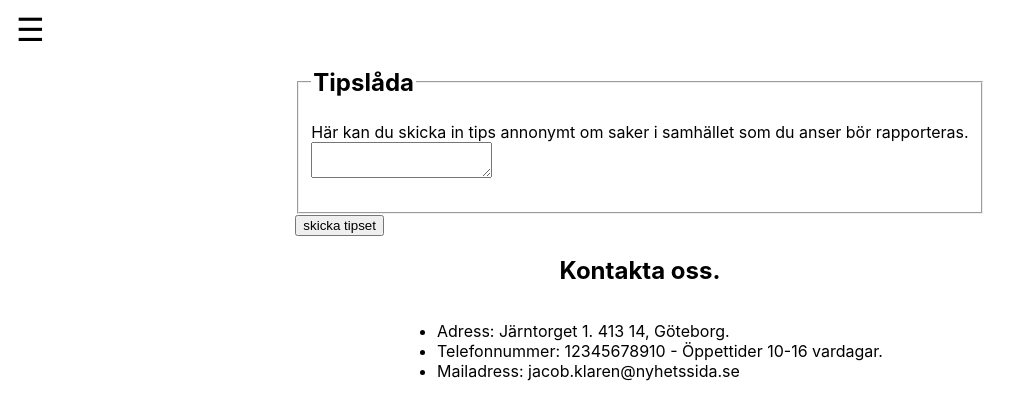
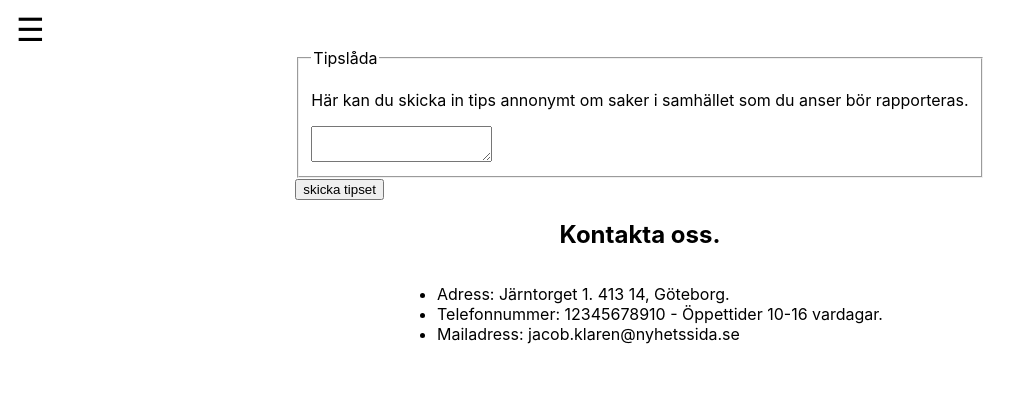
Before and after one commit to Gusben95/Nyheter, a React (Create React App) app in the folder client/: page /kontakt in a window 1280 px wide. Shown: the top 420 px of the page, without its empty margins (0-1028 px from the left). Built offline with nearby package versions, Linux system fonts and the light colour scheme; no server answers.

Commit message:
restructure contact with indents

```diff
--- a/client/src/views/Contact/Contact.jsx
+++ b/client/src/views/Contact/Contact.jsx
@@ -6,28 +6,20 @@ export default function Contact() {
     <div className={styles.contactPage}>
         <div className={styles.tips}>
           <fieldset>
-        <legend><h2>Tipslåda</h2></legend>
-				Här kan du skicka in tips annonymt om saker i samhället som du anser bör rapporteras. <br/>
+            <legend>Tipslåda</legend>
+            <p>Här kan du skicka in tips annonymt om saker i samhället som du anser bör rapporteras.</p>
             <div className={styles.tipsRuta}>
               <textarea />
             </div>
-
-        <br/>
           </fieldset>
           <button>skicka tipset</button>
         </div>
 
         <h2>Kontakta oss. </h2>
         <ul>
-            <li>
-                Adress: Järntorget 1. 413 14, Göteborg.
-            </li>
-            <li>
-                Telefonnummer: 12345678910 - Öppettider 10-16 vardagar.
-            </li>
-            <li>
-                Mailadress: jacob.klaren@nyhetssida.se
-            </li>
+          <li>Adress: Järntorget 1. 413 14, Göteborg.</li>
+          <li>Telefonnummer: 12345678910 - Öppettider 10-16 vardagar.</li>
+          <li>Mailadress: jacob.klaren@nyhetssida.se</li>
         </ul>
     </div>
     )
--- a/client/src/views/Homepage/Homepage.jsx
+++ b/client/src/views/Homepage/Homepage.jsx
@@ -6,7 +6,7 @@ import ArticleComp from '../../components/Article/ArticleComp'
 import styles from './Homepage.module.css'
 
 export default function Homepage(props) {
-   const stateArticles = useSelector(state => state.Articles)
+  const stateArticles = useSelector(state => state.Articles)
 
   useEffect(()=>{
     console.log("stateArticles", stateArticles)
```
Lines whose indentation alone changed are shown as unchanged.
